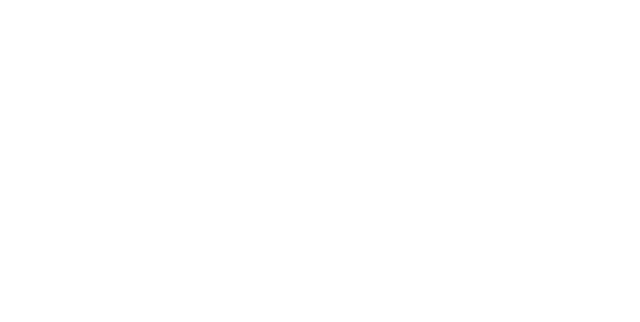
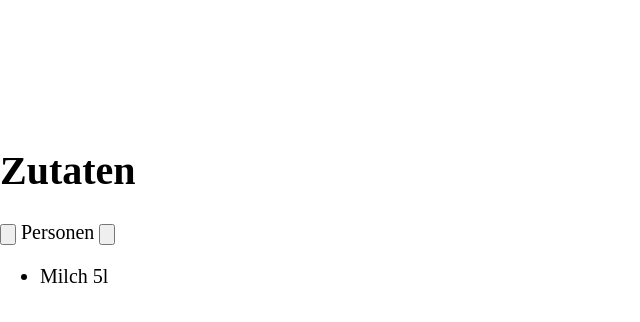
Before and after one commit to j-toscani/recipe-calculator, a website with bundled scripts: page index.html in a window 1280 px wide. Shown: the whole page, without its empty margins (0-640 px from the left). Built offline with nearby package versions, Linux system fonts and the light colour scheme; files whose address does not match are found by name.

Commit message:
add html

```diff
--- a/index.html
+++ b/index.html
@@ -11,7 +11,28 @@
 
 <body>
   <header></header>
-  <main></main>
+  <main>
+    <div class="calc-wrapper">
+      <div class="calc-header">
+        <h1>Zutaten</h1>
+        <div class="calc-changer">
+          <button class="btn reduce"><img src="/imgs/minus.svg" alt="" srcset=""></button>
+          <span class="persons-display">
+            Personen
+          </span>
+          <button class="btn add"><img src="/imgs/plus.svg" alt="" srcset=""></button>
+        </div>
+      </div>
+      <ul class="calc-ingredients-list">
+        <li class="calc-ingredients-list-item">
+          <span class="ingredient"> Milch</span>
+          <span class="ammount-display">
+            <span class="ammount">5</span>l
+          </span>
+        </li>
+      </ul>
+    </div>
+  </main>
   <footer></footer>
 </body>
 
```
